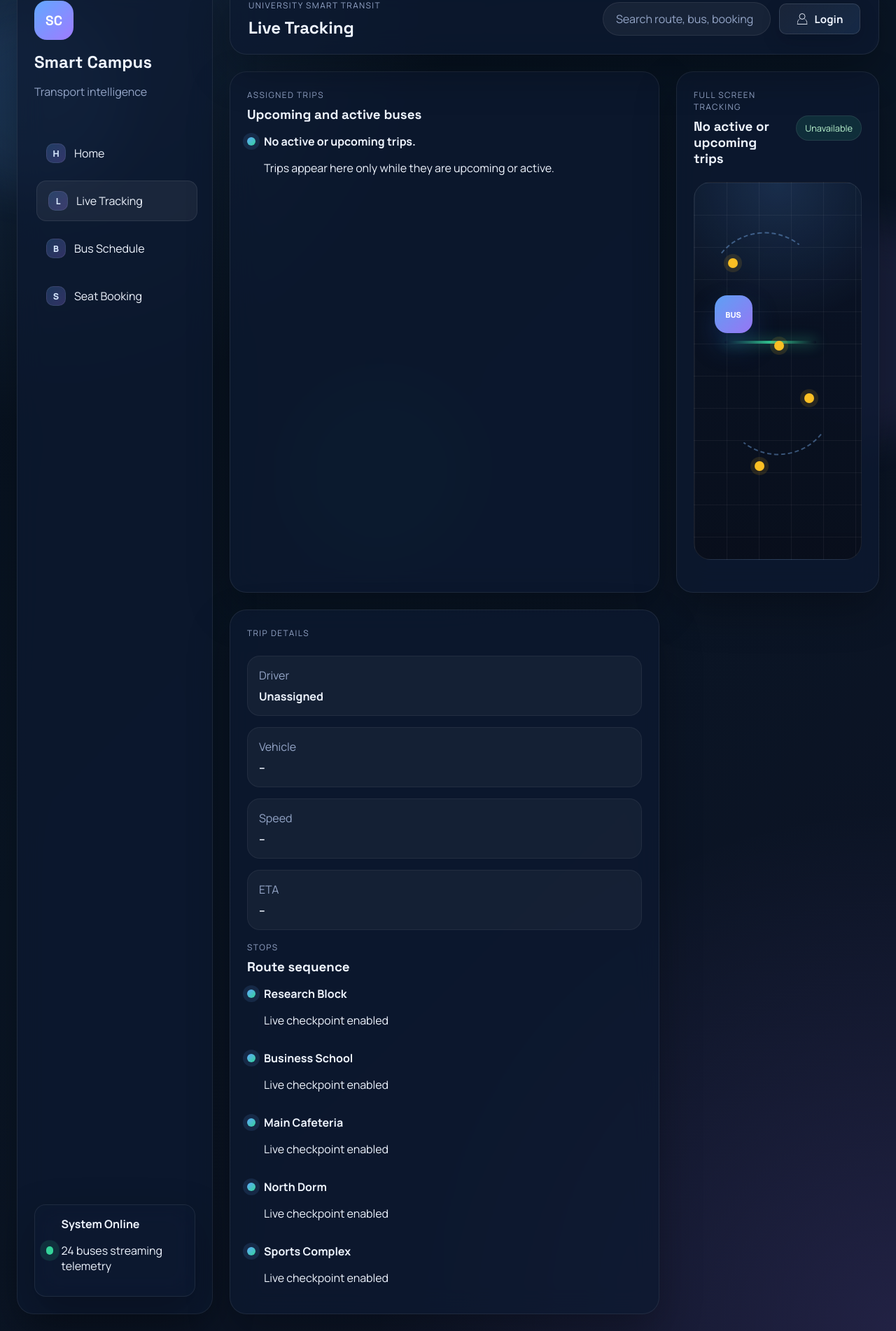
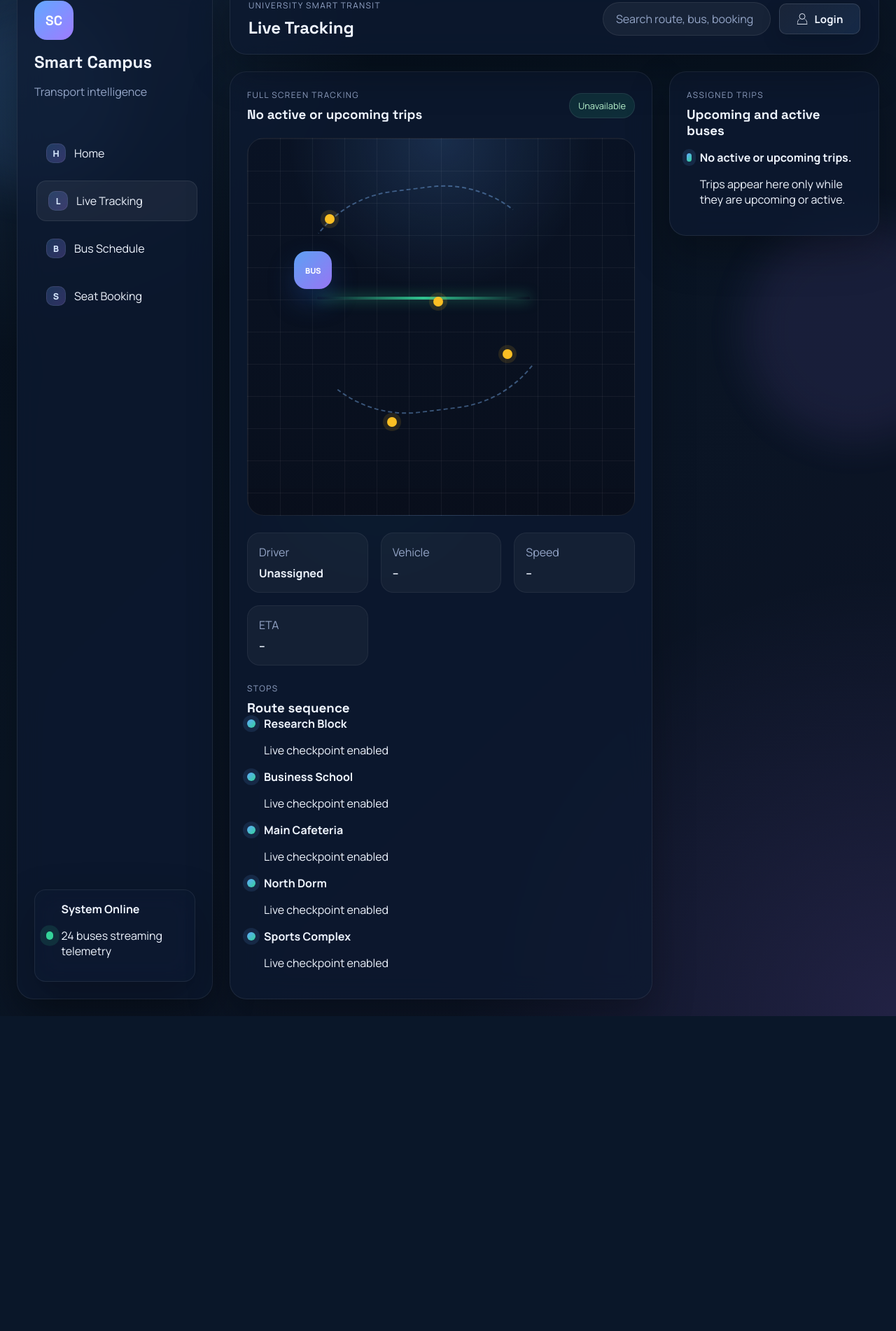
Before and after one commit to mehedinaeem/Smart-Campus-Smart-Transport, a Django app: page /tracking/ in a window 1280 px wide. Shown: the part 48-1950 px from the top of the page at 70% size. After the commit the page ends 1500 px from the top, so only its background shows below. Run offline with Django 4.2, Linux system fonts and the light colour scheme; data comes from the database, SQL or seed files in the repository; data that the repository does not hold is empty.

Commit message:
updated live tracking ui

```diff
--- a/static/css/main.css
+++ b/static/css/main.css
@@ -1107,7 +1107,8 @@ body.mobile-menu-open {
 }
 
 .tracking-layout {
-    grid-template-columns: minmax(0, 1.5fr) minmax(290px, 0.7fr);
+    grid-template-columns: minmax(0, 1.9fr) minmax(300px, 0.7fr);
+    align-items: start;
 }
 
 .trip-sidebar {
--- a/templates/tracking/live_tracking.html
+++ b/templates/tracking/live_tracking.html
@@ -2,32 +2,6 @@
 
 {% block content %}
 <section class="tracking-layout">
-    <aside class="glass-panel trip-sidebar">
-        <div class="section-header">
-            <div>
-                <p class="eyebrow">Assigned Trips</p>
-                <h3>Upcoming and active buses</h3>
-            </div>
-        </div>
-        {% for assignment in assignments %}
-        <a class="timeline-stop tracking-trip-row {% if selected_assignment and assignment.pk == selected_assignment.pk %}active{% endif %}" href="{% url 'live-tracking' %}?assignment={{ assignment.pk }}">
-            <div class="timeline-dot"></div>
-            <div>
-                <strong>{{ assignment.trip.route_label }}</strong>
-                <p>{{ assignment.bus.code }} • {{ assignment.trip.start_time|time:"g:i A" }} • {{ assignment.trip.status_label }}</p>
-            </div>
-        </a>
-        {% empty %}
-        <div class="timeline-stop">
-            <div class="timeline-dot"></div>
-            <div>
-                <strong>No active or upcoming trips.</strong>
-                <p>Trips appear here only while they are upcoming or active.</p>
-            </div>
-        </div>
-        {% endfor %}
-    </aside>
-
     <div class="glass-panel tracking-map-panel">
         <div class="section-header">
             <div>
@@ -45,25 +19,23 @@
             <div class="stop-pin pin-four"></div>
             <div class="moving-bus live-bus" id="live-bus-marker"><span>BUS</span></div>
         </div>
-    </div>
-
-    <aside class="glass-panel trip-sidebar">
-        <p class="eyebrow">Trip Details</p>
-        <div class="detail-block">
+        <div class="trip-meta">
+            <div>
                 <span>Driver</span>
                 <strong>{{ trip.driver }}</strong>
             </div>
-        <div class="detail-block">
+            <div>
                 <span>Vehicle</span>
                 <strong>{{ trip.bus_id }}</strong>
             </div>
-        <div class="detail-block">
+            <div>
                 <span>Speed</span>
                 <strong>{{ trip.speed }}</strong>
             </div>
-        <div class="detail-block">
+            <div>
                 <span>ETA</span>
                 <strong>{{ trip.eta }}</strong>
+            </div>
         </div>
         <div class="section-header">
             <div>
@@ -80,6 +52,32 @@
             </div>
         </div>
         {% endfor %}
+    </div>
+
+    <aside class="glass-panel trip-sidebar">
+        <div class="section-header">
+            <div>
+                <p class="eyebrow">Assigned Trips</p>
+                <h3>Upcoming and active buses</h3>
+            </div>
+        </div>
+        {% for assignment in assignments %}
+        <a class="timeline-stop tracking-trip-row {% if selected_assignment and assignment.pk == selected_assignment.pk %}active{% endif %}" href="{% url 'live-tracking' %}?assignment={{ assignment.pk }}">
+            <div class="timeline-dot"></div>
+            <div>
+                <strong>{{ assignment.trip.route_label }}</strong>
+                <p>{{ assignment.bus.code }} | {{ assignment.trip.start_time|time:"g:i A" }} | {{ assignment.trip.status_label }}</p>
+            </div>
+        </a>
+        {% empty %}
+        <div class="timeline-stop">
+            <div class="timeline-dot"></div>
+            <div>
+                <strong>No active or upcoming trips.</strong>
+                <p>Trips appear here only while they are upcoming or active.</p>
+            </div>
+        </div>
+        {% endfor %}
     </aside>
 </section>
 {% endblock %}
```
Lines whose indentation alone changed are shown as unchanged.
